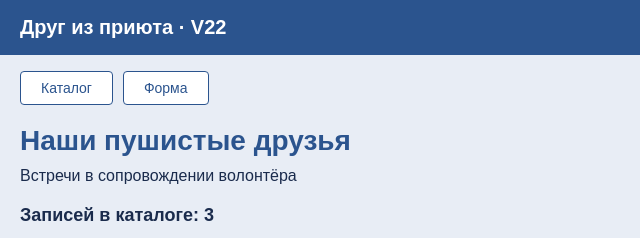
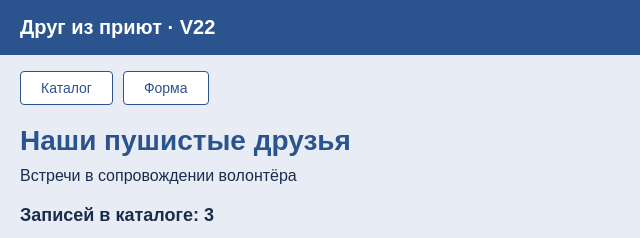
Before and after one commit to forxezz/drug_iz_priuta, a plain HTML site: page main.html in a window 1280 px wide. Shown: the top 238 px of the page, 0-640 px from the left. Drawn offline with Linux system fonts and the light colour scheme.

Commit message:
Уточнил заголовок на главной странице

```diff
--- a/main.html
+++ b/main.html
@@ -3,14 +3,14 @@
 <head>
     <meta charset="UTF-8">
     <meta name="viewport" content="width=device-width, initial-scale=1.0">
-    <title>Друг из приюта</title>
+    <title>Друг из приют</title>
     <link rel="stylesheet" href="style.css">
     <script src="catalog.js" defer></script>
 </head>
 <body>
 
 <header class="site-header">
-    <h1 class="site-title">Друг из приюта · V22</h1>
+    <h1 class="site-title">Друг из приют · V22</h1>
 </header>
 
 <nav class="main-nav">
```
